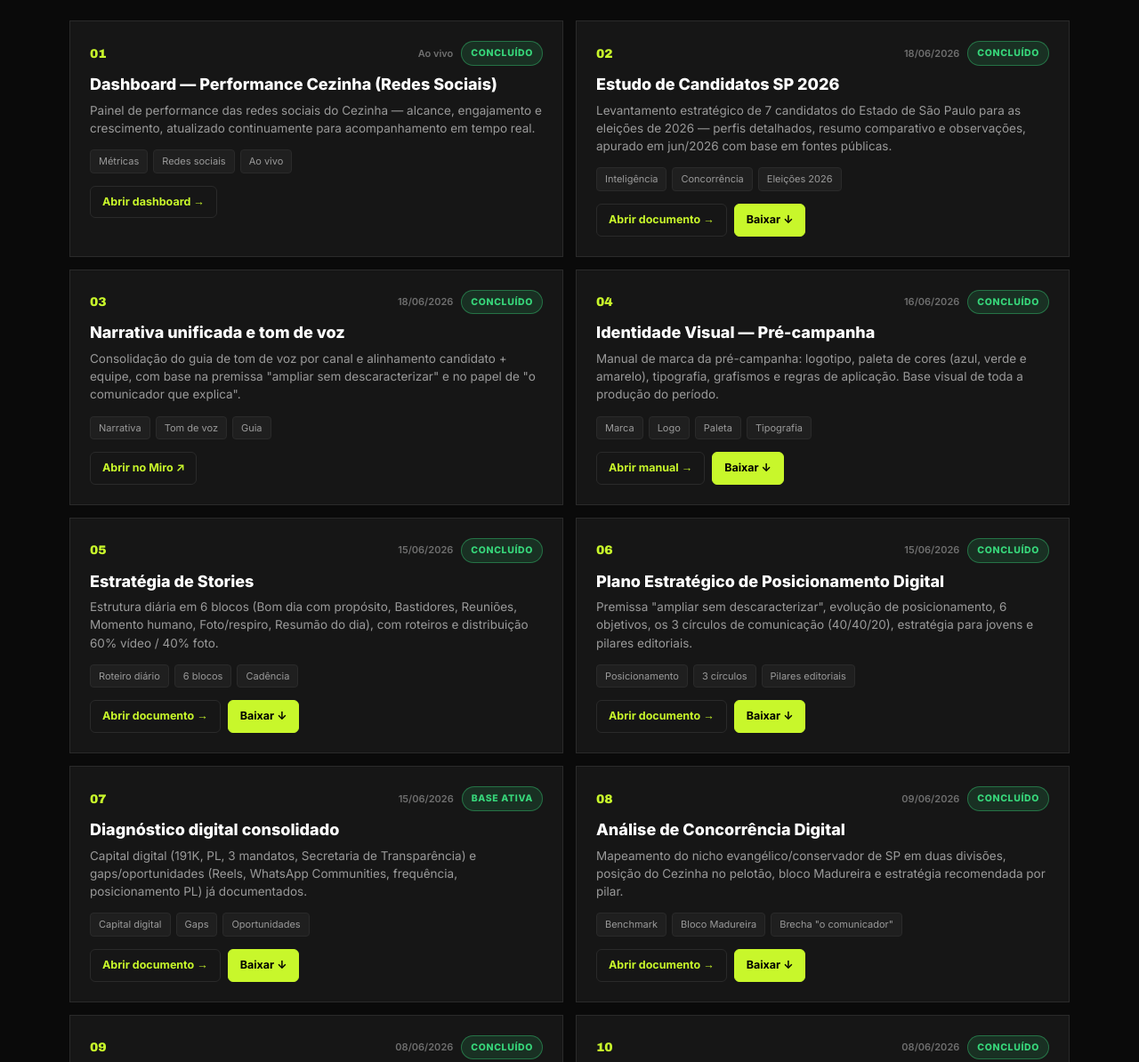
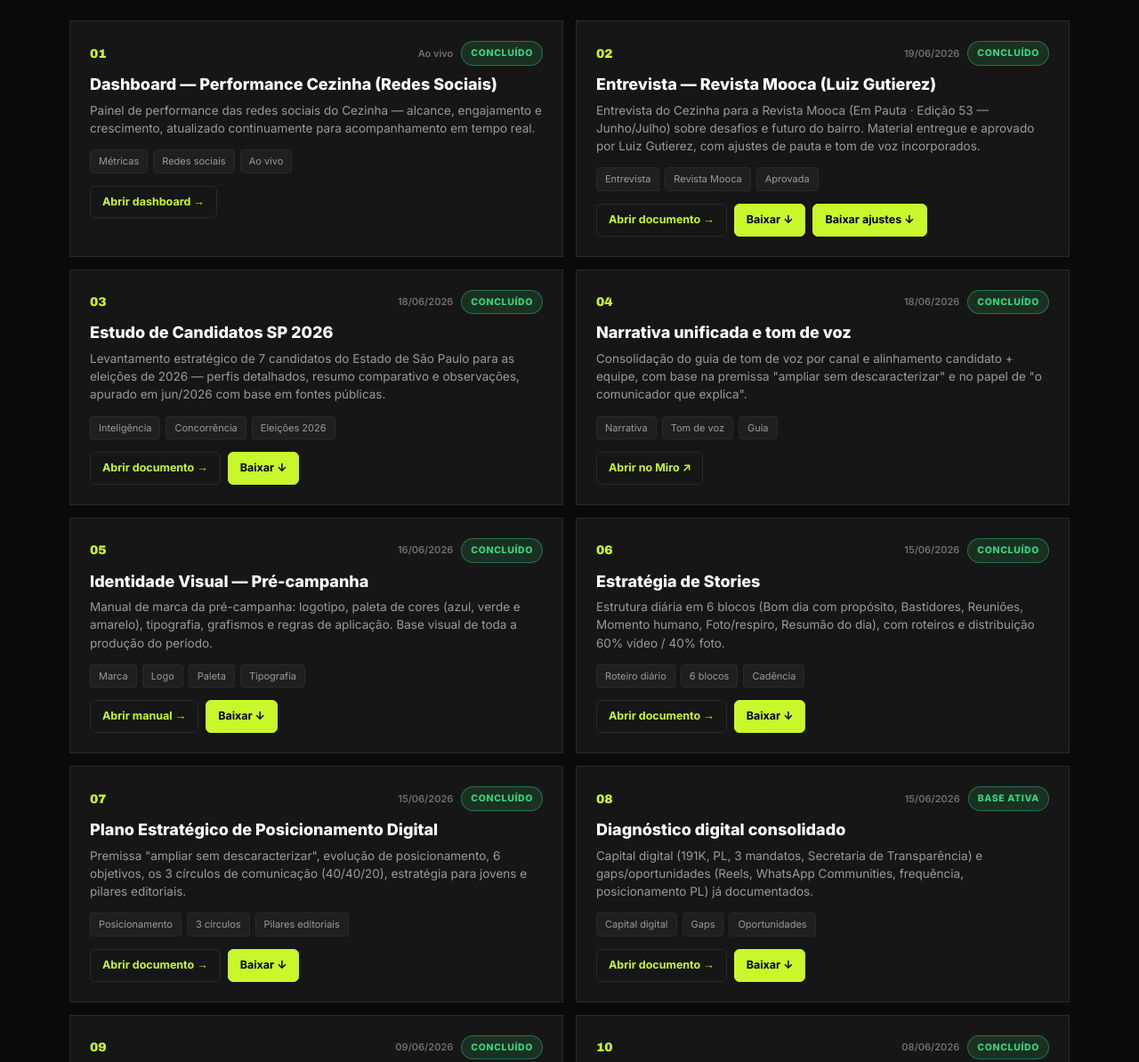
Before and after one commit to dimensconsulting/Cezinha-de-Madureira, a plain HTML site: page index.html in a window 1280 px wide. Shown: the part 2827-4021 px from the top of the page at 89% size. Drawn offline with Linux system fonts and the light colour scheme.

Commit message:
Adiciona entrega Entrevista Revista Mooca (Luiz Gutierez)

```diff
--- a/index.html
+++ b/index.html
@@ -504,70 +504,77 @@
         <div class="actions"><a class="open" href="https://contato-lab.github.io/cezinha-madureira/" target="_blank" rel="noopener">Abrir dashboard →</a></div>
       </div>
       <div class="card">
-        <div class="head"><span class="num">02</span><span class="hmeta"><span class="cdate">18/06/2026</span><span class="badge done">Concluído</span></span></div>
+        <div class="head"><span class="num">02</span><span class="hmeta"><span class="cdate">19/06/2026</span><span class="badge done">Concluído</span></span></div>
+        <h3>Entrevista — Revista Mooca (Luiz Gutierez)</h3>
+        <p>Entrevista do Cezinha para a Revista Mooca (Em Pauta · Edição 53 — Junho/Julho) sobre desafios e futuro do bairro. Material entregue e aprovado por Luiz Gutierez, com ajustes de pauta e tom de voz incorporados.</p>
+        <div class="tags"><span>Entrevista</span><span>Revista Mooca</span><span>Aprovada</span></div>
+        <div class="actions"><a class="open" href="Documentos%20Estrategicos/Entrevista%20Revista%20Mooca%20-%20Cezinha.pdf" target="_blank" rel="noopener">Abrir documento →</a><a class="dl" href="Documentos%20Estrategicos/Entrevista%20Revista%20Mooca%20-%20Cezinha.pdf" download>Baixar ↓</a><a class="dl" href="Documentos%20Estrategicos/Ajustes%20Entrevista%20Revista%20Mooca.pdf" download>Baixar ajustes ↓</a></div>
+      </div>
+      <div class="card">
+        <div class="head"><span class="num">03</span><span class="hmeta"><span class="cdate">18/06/2026</span><span class="badge done">Concluído</span></span></div>
         <h3>Estudo de Candidatos SP 2026</h3>
         <p>Levantamento estratégico de 7 candidatos do Estado de São Paulo para as eleições de 2026 — perfis detalhados, resumo comparativo e observações, apurado em jun/2026 com base em fontes públicas.</p>
         <div class="tags"><span>Inteligência</span><span>Concorrência</span><span>Eleições 2026</span></div>
         <div class="actions"><a class="open" href="Documentos%20Estrategicos/Estudo%20Candidatos%20SP%202026.pdf" target="_blank" rel="noopener">Abrir documento →</a><a class="dl" href="Documentos%20Estrategicos/Estudo%20Candidatos%20SP%202026.docx" download>Baixar ↓</a></div>
       </div>
       <div class="card">
-        <div class="head"><span class="num">03</span><span class="hmeta"><span class="cdate">18/06/2026</span><span class="badge done">Concluído</span></span></div>
+        <div class="head"><span class="num">04</span><span class="hmeta"><span class="cdate">18/06/2026</span><span class="badge done">Concluído</span></span></div>
         <h3>Narrativa unificada e tom de voz</h3>
         <p>Consolidação do guia de tom de voz por canal e alinhamento candidato + equipe, com base na premissa "ampliar sem descaracterizar" e no papel de "o comunicador que explica".</p>
         <div class="tags"><span>Narrativa</span><span>Tom de voz</span><span>Guia</span></div>
         <div class="actions"><a class="open" href="https://miro.com/app/board/uXjVHGyxEYc=/" target="_blank" rel="noopener">Abrir no Miro ↗</a></div>
       </div>
       <div class="card">
-        <div class="head"><span class="num">04</span><span class="hmeta"><span class="cdate">16/06/2026</span><span class="badge done">Concluído</span></span></div>
+        <div class="head"><span class="num">05</span><span class="hmeta"><span class="cdate">16/06/2026</span><span class="badge done">Concluído</span></span></div>
         <h3>Identidade Visual — Pré-campanha</h3>
         <p>Manual de marca da pré-campanha: logotipo, paleta de cores (azul, verde e amarelo), tipografia, grafismos e regras de aplicação. Base visual de toda a produção do período.</p>
         <div class="tags"><span>Marca</span><span>Logo</span><span>Paleta</span><span>Tipografia</span></div>
         <div class="actions"><a class="open" href="Identidade%20Visual/Id%20Visual%20Pre%20Campanha%20Cezinha.pdf" target="_blank" rel="noopener">Abrir manual →</a><a class="dl" href="Identidade%20Visual/Id%20Visual%20Pre%20Campanha%20Cezinha.pdf" download>Baixar ↓</a></div>
       </div>
       <div class="card">
-        <div class="head"><span class="num">05</span><span class="hmeta"><span class="cdate">15/06/2026</span><span class="badge done">Concluído</span></span></div>
+        <div class="head"><span class="num">06</span><span class="hmeta"><span class="cdate">15/06/2026</span><span class="badge done">Concluído</span></span></div>
         <h3>Estratégia de Stories</h3>
         <p>Estrutura diária em 6 blocos (Bom dia com propósito, Bastidores, Reuniões, Momento humano, Foto/respiro, Resumão do dia), com roteiros e distribuição 60% vídeo / 40% foto.</p>
         <div class="tags"><span>Roteiro diário</span><span>6 blocos</span><span>Cadência</span></div>
           <div class="actions"><a class="open" href="Documentos%20Estrategicos/Estrategia%20de%20Stories.pdf" target="_blank" rel="noopener">Abrir documento →</a><a class="dl" href="Documentos%20Estrategicos/Estrategia%20de%20Stories.pdf" download>Baixar ↓</a></div>
       </div>
       <div class="card">
-        <div class="head"><span class="num">06</span><span class="hmeta"><span class="cdate">15/06/2026</span><span class="badge done">Concluído</span></span></div>
+        <div class="head"><span class="num">07</span><span class="hmeta"><span class="cdate">15/06/2026</span><span class="badge done">Concluído</span></span></div>
         <h3>Plano Estratégico de Posicionamento Digital</h3>
         <p>Premissa "ampliar sem descaracterizar", evolução de posicionamento, 6 objetivos, os 3 círculos de comunicação (40/40/20), estratégia para jovens e pilares editoriais.</p>
         <div class="tags"><span>Posicionamento</span><span>3 círculos</span><span>Pilares editoriais</span></div>
           <div class="actions"><a class="open" href="Documentos%20Estrategicos/Plano%20Estrategico%20de%20Posicionamento%20Digital.pdf" target="_blank" rel="noopener">Abrir documento →</a><a class="dl" href="Documentos%20Estrategicos/Plano%20Estrategico%20de%20Posicionamento%20Digital.pdf" download>Baixar ↓</a></div>
       </div>
       <div class="card">
-        <div class="head"><span class="num">07</span><span class="hmeta"><span class="cdate">15/06/2026</span><span class="badge done">Base ativa</span></span></div>
+        <div class="head"><span class="num">08</span><span class="hmeta"><span class="cdate">15/06/2026</span><span class="badge done">Base ativa</span></span></div>
         <h3>Diagnóstico digital consolidado</h3>
         <p>Capital digital (191K, PL, 3 mandatos, Secretaria de Transparência) e gaps/oportunidades (Reels, WhatsApp Communities, frequência, posicionamento PL) já documentados.</p>
         <div class="tags"><span>Capital digital</span><span>Gaps</span><span>Oportunidades</span></div>
           <div class="actions"><a class="open" href="Documentos%20Estrategicos/Diagnostico%20-%20Proposta%20Lime.pdf" target="_blank" rel="noopener">Abrir documento →</a><a class="dl" href="Documentos%20Estrategicos/Diagnostico%20-%20Proposta%20Lime.pdf" download>Baixar ↓</a></div>
       </div>
       <div class="card">
-        <div class="head"><span class="num">08</span><span class="hmeta"><span class="cdate">09/06/2026</span><span class="badge done">Concluído</span></span></div>
+        <div class="head"><span class="num">09</span><span class="hmeta"><span class="cdate">09/06/2026</span><span class="badge done">Concluído</span></span></div>
         <h3>Análise de Concorrência Digital</h3>
         <p>Mapeamento do nicho evangélico/conservador de SP em duas divisões, posição do Cezinha no pelotão, bloco Madureira e estratégia recomendada por pilar.</p>
         <div class="tags"><span>Benchmark</span><span>Bloco Madureira</span><span>Brecha "o comunicador"</span></div>
           <div class="actions"><a class="open" href="Documentos%20Estrategicos/Analise%20de%20Concorrencia.pdf" target="_blank" rel="noopener">Abrir documento →</a><a class="dl" href="Documentos%20Estrategicos/Analise%20de%20Concorrencia.pdf" download>Baixar ↓</a></div>
       </div>
       <div class="card">
-        <div class="head"><span class="num">09</span><span class="hmeta"><span class="cdate">08/06/2026</span><span class="badge done">Concluído</span></span></div>
+        <div class="head"><span class="num">10</span><span class="hmeta"><span class="cdate">08/06/2026</span><span class="badge done">Concluído</span></span></div>
         <h3>Playbook Meta Ads 2026</h3>
         <p>Regras TSE (Res. 23.755/2026) e Meta, janela 16/08–01/10, estrutura de funil, criativos que performam e checklist de pré-lançamento. Pronto para ativar na campanha oficial.</p>
         <div class="tags"><span>Compliance TSE</span><span>Funil</span><span>Checklist</span></div>
           <div class="actions"><a class="open" href="Documentos%20Estrategicos/Playbook%20Meta%20Ads%202026.pdf" target="_blank" rel="noopener">Abrir documento →</a><a class="dl" href="Documentos%20Estrategicos/Playbook%20Meta%20Ads%202026.pdf" download>Baixar ↓</a></div>
       </div>
       <div class="card">
-        <div class="head"><span class="num">10</span><span class="hmeta"><span class="cdate">08/06/2026</span><span class="badge done">Concluído</span></span></div>
+        <div class="head"><span class="num">11</span><span class="hmeta"><span class="cdate">08/06/2026</span><span class="badge done">Concluído</span></span></div>
         <h3>Resumo Executivo</h3>
         <p>Perfil do candidato, principais leis (CHIP e CROSS), atuação em saúde, vulnerabilidades de oposição e os 4 pilares do Instagram. Conclusão estratégica sobre ativo e dependência da base.</p>
         <div class="tags"><span>Perfil</span><span>Pilares IG</span><span>Vulnerabilidades</span></div>
           <div class="actions"><a class="open" href="Documentos%20Estrategicos/Resumo%20Executivo.pdf" target="_blank" rel="noopener">Abrir documento →</a><a class="dl" href="Documentos%20Estrategicos/Resumo%20Executivo.pdf" download>Baixar ↓</a></div>
       </div>
       <div class="card">
-        <div class="head"><span class="num">11</span><span class="hmeta"><span class="cdate">—</span><span class="badge done">Concluído</span></span></div>
+        <div class="head"><span class="num">12</span><span class="hmeta"><span class="cdate">—</span><span class="badge done">Concluído</span></span></div>
         <h3>Auditoria de acessos às redes</h3>
         <p>Levantamento e organização dos acessos do candidato a todas as plataformas — Facebook, Instagram, X (Twitter) e Threads — garantindo controle, segurança e prontidão operacional para a produção e a mídia paga.</p>
         <div class="tags"><span>Facebook</span><span>Instagram</span><span>X</span><span>Threads</span></div>
```
Also changed, not shown: 2 other files.
